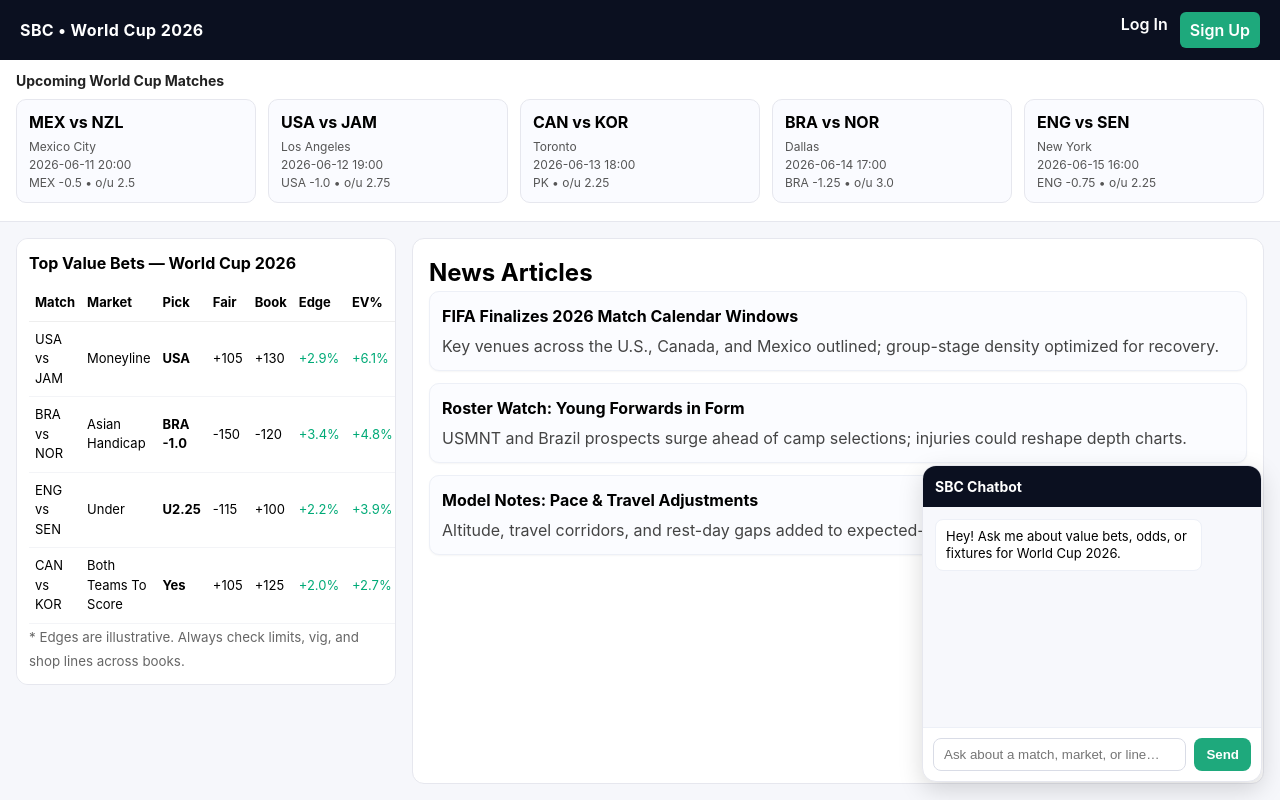
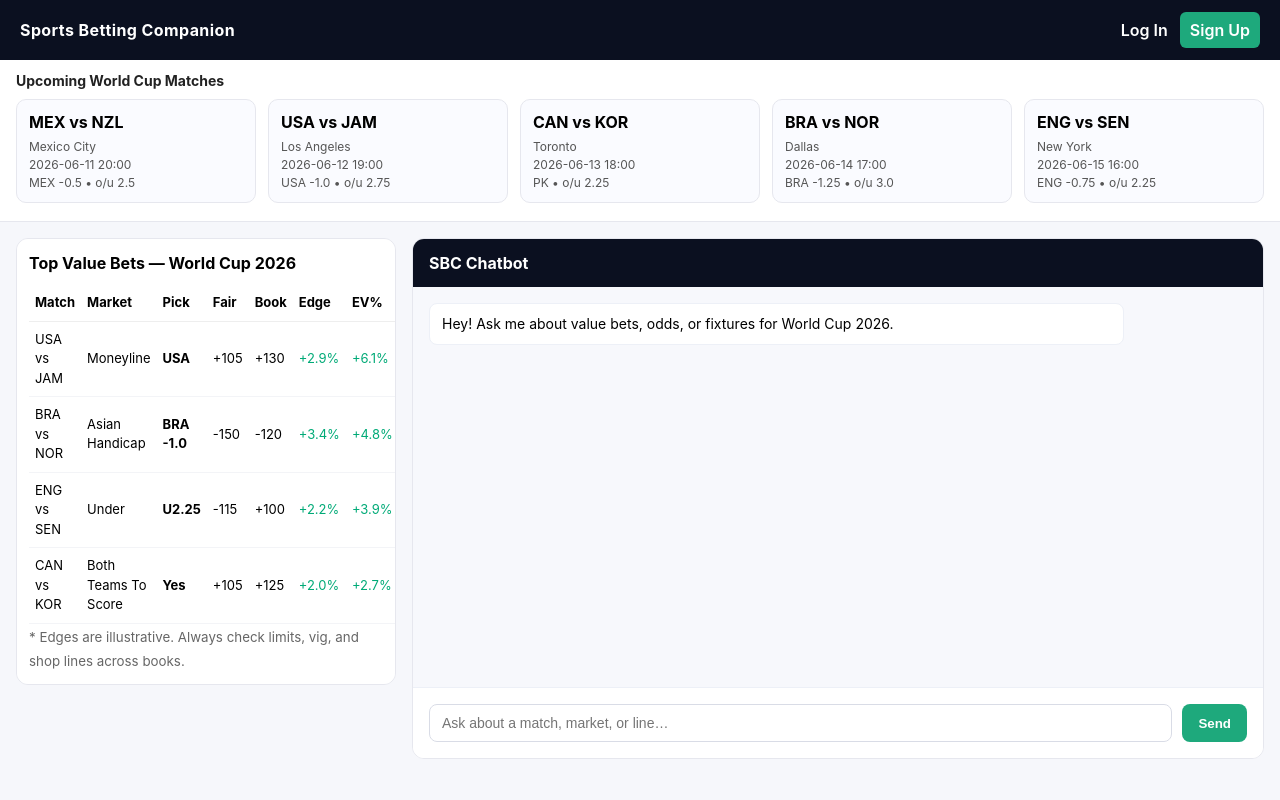
Before and after one commit to omarghouri/Sports-Betting-Companion, a React (Vite) app in the folder frontend/: page / in a window 1280 px wide. Built offline with nearby package versions, Linux system fonts and the light colour scheme.

Commit message:
updated app.jsx

```diff
--- a/frontend/src/App.jsx
+++ b/frontend/src/App.jsx
@@ -13,12 +13,9 @@ function App() {
         {/* Left: High-Value Bets (World Cup) */}
         <ValueBetsPanel />
 
-        {/* Center: News Articles */}
-        <NewsFeed />
+        {/* Center: Chatbot */}
+        <ChatbotWidget />
       </main>
-
-      {/* Bottom-right: Chatbot */}
-      <ChatbotWidget />
     </div>
   );
 }
@@ -27,7 +24,7 @@ function App() {
 function Header() {
   return (
     <header style={styles.header} aria-label="Top navigation">
-      <div style={styles.brand}>SBC • World Cup 2026</div>
+      <div style={styles.brand}>Sports Betting Companion </div>
       <nav style={styles.nav}>
         <a style={styles.link} href="#">Log In</a>
         <a style={{ ...styles.link, ...styles.signup }} href="#">Sign Up</a>
@@ -111,40 +108,6 @@ function ValueBetsPanel() {
   );
 }
 
-//Mike Added News Feed
-
-
-function NewsFeed() {
-  const articles = [
-    {
-      id: 1,
-      title: "FIFA Finalizes 2026 Match Calendar Windows",
-      blurb: "Key venues across the U.S., Canada, and Mexico outlined; group-stage density optimized for recovery.",
-    },
-    {
-      id: 2,
-      title: "Roster Watch: Young Forwards in Form",
-      blurb: "USMNT and Brazil prospects surge ahead of camp selections; injuries could reshape depth charts.",
-    },
-    {
-      id: 3,
-      title: "Model Notes: Pace & Travel Adjustments",
-      blurb: "Altitude, travel corridors, and rest-day gaps added to expected-goals baselines for 2026.",
-    },
-  ];
-
-  return (
-    <section style={styles.newsSection} aria-label="World Cup News">
-      <h2 style={{ marginTop: 0 }}>News Articles</h2>
-      {articles.map(a => (
-        <article key={a.id} style={styles.newsCard}>
-          <h4 style={{ margin: "0 0 6px" }}>{a.title}</h4>
-          <p style={{ margin: 0, color: "#444" }}>{a.blurb}</p>
-        </article>
-      ))}
-    </section>
-  );
-}
 /* ----------------------- Chatbot Widget ----------------------- */
 function ChatbotWidget() {
   const [messages, setMessages] = useState([
@@ -160,7 +123,7 @@ function ChatbotWidget() {
   };
 
   return (
-    <div style={styles.chatbot} aria-label="Chatbot">
+    <section style={styles.chatbotSection} aria-label="Chatbot">
       <div style={styles.chatHeader}>SBC Chatbot</div>
       <div style={styles.chatBody}>
         {messages.map((m, i) => (
@@ -173,12 +136,13 @@ function ChatbotWidget() {
         <input
           value={input}
           onChange={e => setInput(e.target.value)}
+          onKeyPress={e => e.key === 'Enter' && send()}
           placeholder="Ask about a match, market, or line…"
           style={styles.chatInput}
         />
         <button onClick={send} style={styles.chatSend}>Send</button>
       </div>
-    </div>
+    </section>
   );
 }
 
@@ -204,7 +168,7 @@ const styles = {
     zIndex: 10,
   },
   brand: { fontWeight: 700, letterSpacing: 0.4 },
-  nav: { display: "flex", gap: 12 },
+  nav: { display: "flex", gap: 12, alignItems: "center" },
   link: { color: "white", textDecoration: "none", fontWeight: 600 },
   signup: { padding: "6px 10px", background: "#1ea97c", borderRadius: 6 },
 
@@ -257,76 +221,62 @@ sidebar: {
   td: { padding: "8px 6px", borderBottom: "1px solid #f3f4f7" },
   row: { background: "white" },
 
-  /* News */
-  newsSection: {
+  /* Chatbot - Now as main section */
+  chatbotSection: {
     background: "white",
     border: "1px solid #e6e7ee",
     borderRadius: 12,
-    padding: 16,
-    minHeight: 420,
-  },
-  newsCard: {
-    background: "#fbfcff",
-    border: "1px solid #edf0f7",
-    borderRadius: 10,
-    padding: 12,
-    marginBottom: 12,
-    boxShadow: "0 1px 2px rgba(0,0,0,0.04)",
-  },
-
-  /* Chatbot */
-  chatbot: {
-    position: "fixed",
-    right: 18,
-    bottom: 18,
-    width: 340,
-    maxWidth: "90vw",
-    background: "white",
-    border: "1px solid #e6e7ee",
-    borderRadius: 14,
-    boxShadow: "0 8px 24px rgba(0,0,0,0.15)",
     display: "flex",
     flexDirection: "column",
     overflow: "hidden",
-    zIndex: 20,
+    height: "fit-content",
+    minHeight: "500px",
   },
   chatHeader: {
     background: "#0b1020",
     color: "white",
-    padding: "10px 12px",
+    padding: "12px 16px",
     fontWeight: 700,
-    fontSize: 14,
+    fontSize: 16,
   },
   chatBody: {
-    padding: 12,
-    height: 220,
+    padding: 16,
+    flex: 1,
+    minHeight: "400px",
     overflowY: "auto",
     background: "#f7f8fc",
   },
   chatMsg: {
-    padding: "8px 10px",
+    padding: "10px 12px",
     borderRadius: 8,
-    marginBottom: 8,
+    marginBottom: 10,
     maxWidth: "85%",
-    lineHeight: 1.3,
-    fontSize: 13,
+    lineHeight: 1.4,
+    fontSize: 14,
   },
   msgUser: { background: "#dff7ee", marginLeft: "auto" },
   msgBot: { background: "white", border: "1px solid #edf0f7" },
-  chatInputRow: { display: "flex", gap: 8, padding: 10, borderTop: "1px solid #edf0f7" },
+  chatInputRow: {
+    display: "flex",
+    gap: 10,
+    padding: 16,
+    borderTop: "1px solid #edf0f7",
+    background: "white",
+  },
   chatInput: {
     flex: 1,
     border: "1px solid #d9dce6",
     borderRadius: 8,
-    padding: "8px 10px",
+    padding: "10px 12px",
     outline: "none",
+    fontSize: 14,
   },
   chatSend: {
     border: "none",
     background: "#1ea97c",
     color: "white",
     fontWeight: 700,
-    padding: "8px 12px",
+    padding: "10px 16px",
     borderRadius: 8,
     cursor: "pointer",
   },
--- a/frontend/src/api.js
+++ b/frontend/src/api.js
@@ -15,3 +15,8 @@ export async function fetchUserBets(betType = "team_winner") {
   }
   return res.json(); // { user_id, bet_type, bets: [...] }
 }
+export async function fetchUpcomingMatches() {
+  const res = await fetch(`${API_BASE}/matches?status=upcoming`);
+  if (!res.ok) throw new Error("Failed to fetch matches");
+  return res.json();
+}
```
Also changed, not shown: 2 other files (tests, documents, lock files or other folders). Lines whose indentation alone changed are shown as unchanged.
